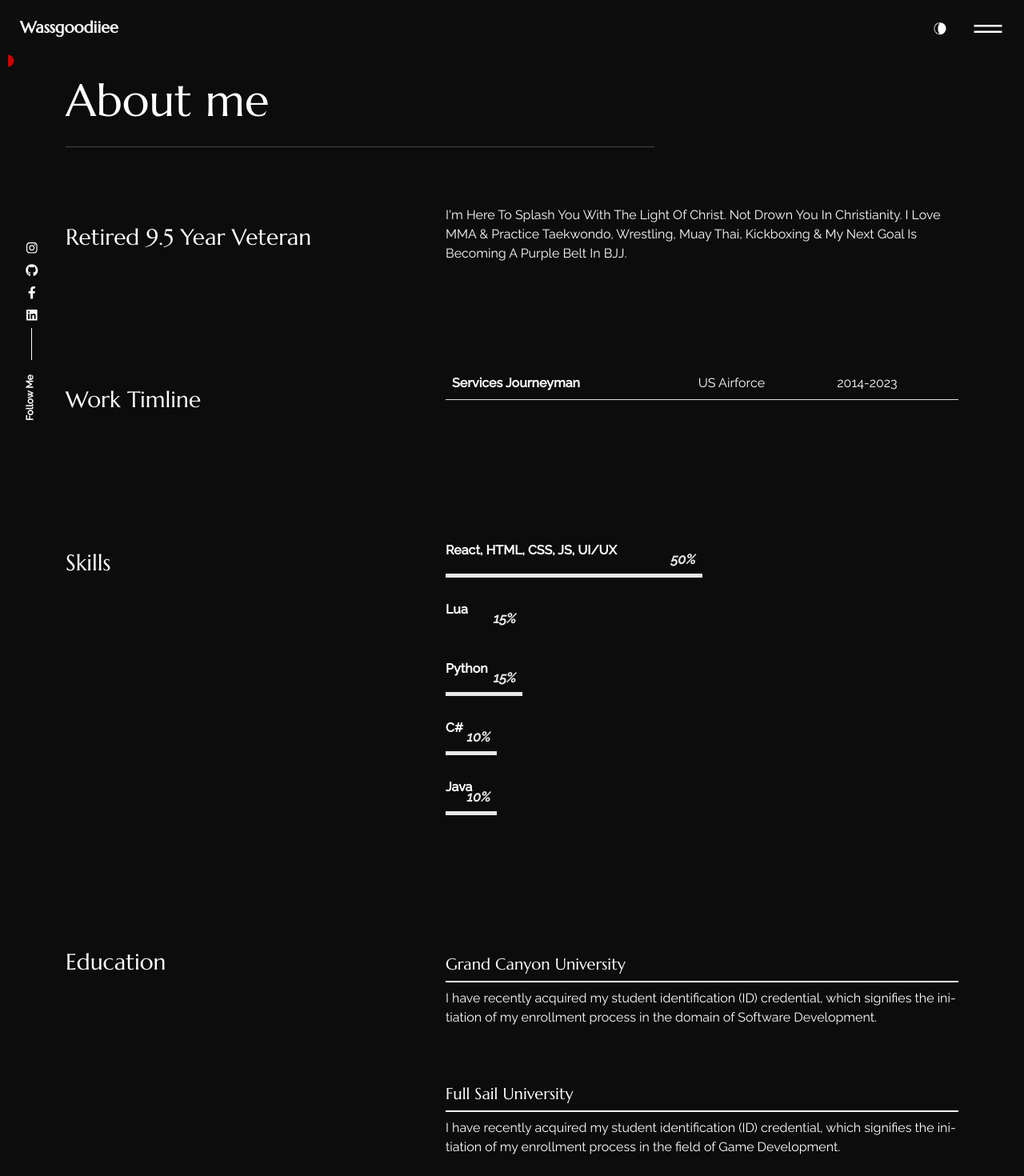
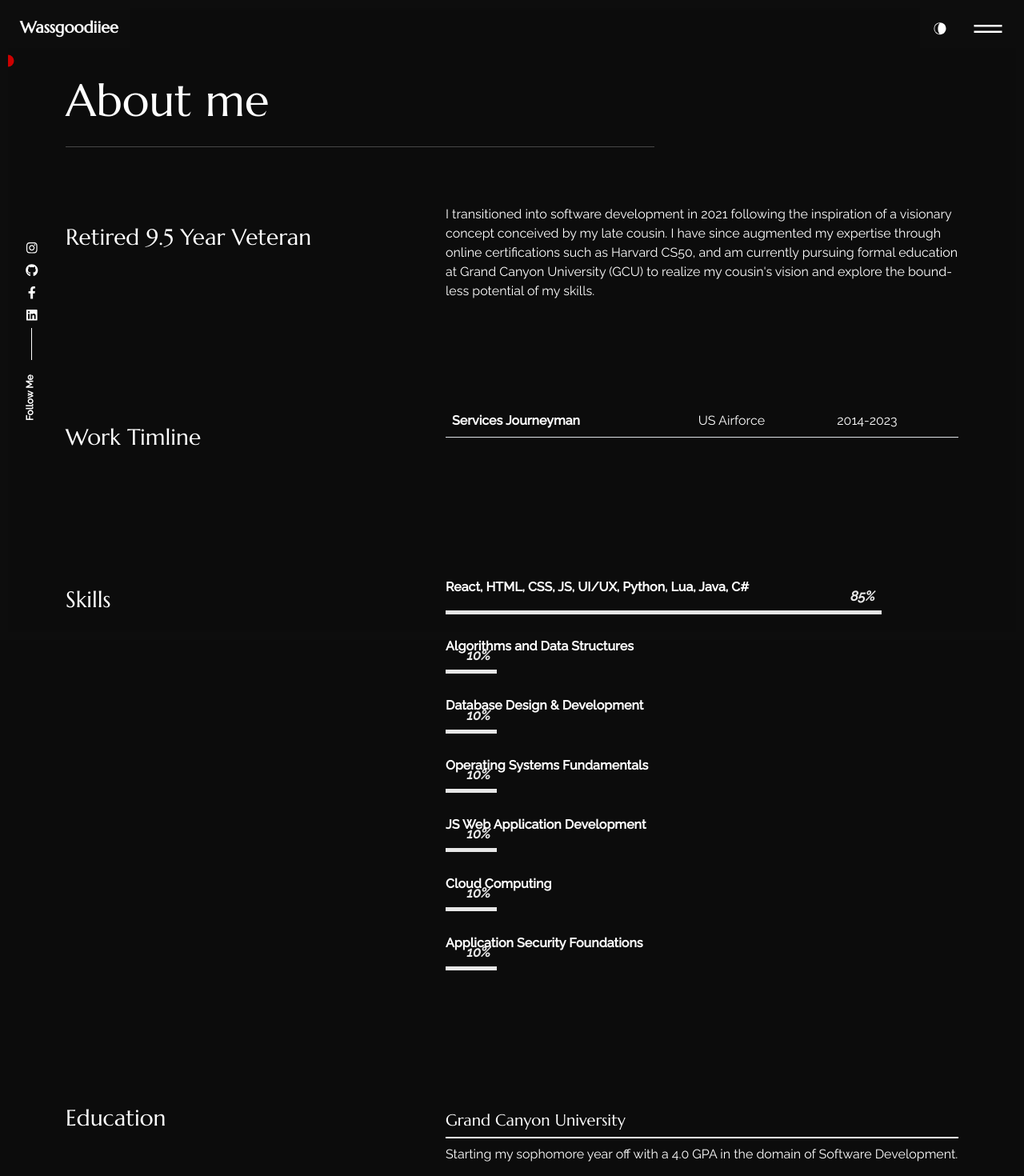
Before and after one commit to kdy1994kko/portfolio_kev, a React (Create React App) app: page /about in a window 1280 px wide. Shown: the top 1470 px of the page at 80% size. Built offline with nearby package versions, Linux system fonts and the light colour scheme.

Commit message:
Add files via upload

```diff
--- a/src/content_option.js
+++ b/src/content_option.js
@@ -17,7 +17,7 @@
 
 const dataabout = {
         title: "Retired 9.5 Year Veteran",
-        aboutme: "I'm Here To Splash You With The Light Of Christ. Not Drown You In Christianity. I Love MMA & Practice Taekwondo, Wrestling, Muay Thai, Kickboxing & My Next Goal Is Becoming A Purple Belt In BJJ.",
+        aboutme: "I transitioned into software development in 2021 following the inspiration of a visionary concept conceived by my late cousin. I have since augmented my expertise through online certifications such as Harvard CS50, and am currently pursuing formal education at Grand Canyon University (GCU) to realize my cousin's vision and explore the boundless potential of my skills.",
 };
 const worktimeline = [{
         jobtitle: "Services Journeyman",
@@ -28,23 +28,31 @@
 ];
 
 const skills = [{
-        name: "React, HTML, CSS, JS, UI/UX",
-        value: 50,
+        name: "React, HTML, CSS, JS, UI/UX, Python, Lua, Java, C#",
+        value: 85,
     },
     {
-        name: "Lua",
-        value: 15,
-    },
-    {
-        name: "Python",
-        value: 15,
-    },
-    {
-        name: "C#",
+        name: "Algorithms and Data Structures",
         value: 10,
     },
     {
-        name: "Java",
+        name: "Database Design & Development",
+        value: 10,
+    },
+    {
+        name: "Operating Systems Fundamentals",
+        value: 10,
+    },
+    {
+        name: "JS Web Application Development",
+        value: 10,
+    },
+    {
+        name: "Cloud Computing",
+        value: 10,
+    },
+    {
+        name: "Application Security Foundations",
         value: 10,
     },
 ];
@@ -52,19 +60,11 @@
 const services = [
     {
         title: "Grand Canyon University",
-        description: "I have recently acquired my student identification (ID) credential, which signifies the initiation of my enrollment process in the domain of Software Development.",
-    },
-    {
-        title: "Full Sail University",
-        description: "I have recently acquired my student identification (ID) credential, which signifies the initiation of my enrollment process in the field of Game Development.",
+        description: "Starting my sophomore year off with a 4.0 GPA in the domain of Software Development.",
     },
     {
         title: "Harvard University",
         description: "A substantial portion of my programming knowledge was gained through completion of the prestigious Harvard CS50 Online course. Ever since then, my personal and professional growth has been experiencing an exponential trajectory, driven by an unwavering commitment to cultivating a resilient and adaptive mindset.",
-    },
-    {
-        title: "Community College of the Airforce",
-        description: "Currently just 24 credits away from the attainment of my associates degree in affiliation with the esteemed Community College of the Air Force, representing a significant milestone towards my educational journey.",
     },
 ];
 
@@ -108,10 +108,10 @@
 
 
 const contactConfig = {
-    YOUR_EMAIL: "kdy1994kko@gmail.com",
+    YOUR_EMAIL: "kdy1994kko@aol.com",
     YOUR_FONE: "281-896-2303",
     description: "'There will be no more death, mourning, crying or pain' ~ Revelation 21:4",
-    // creat an emailjs.com account
+    // create an emailjs.com account
     // check out this tutorial https://www.emailjs.com/docs/examples/reactjs/
     YOUR_SERVICE_ID: "service_id",
     YOUR_TEMPLATE_ID: "template_id",
```
